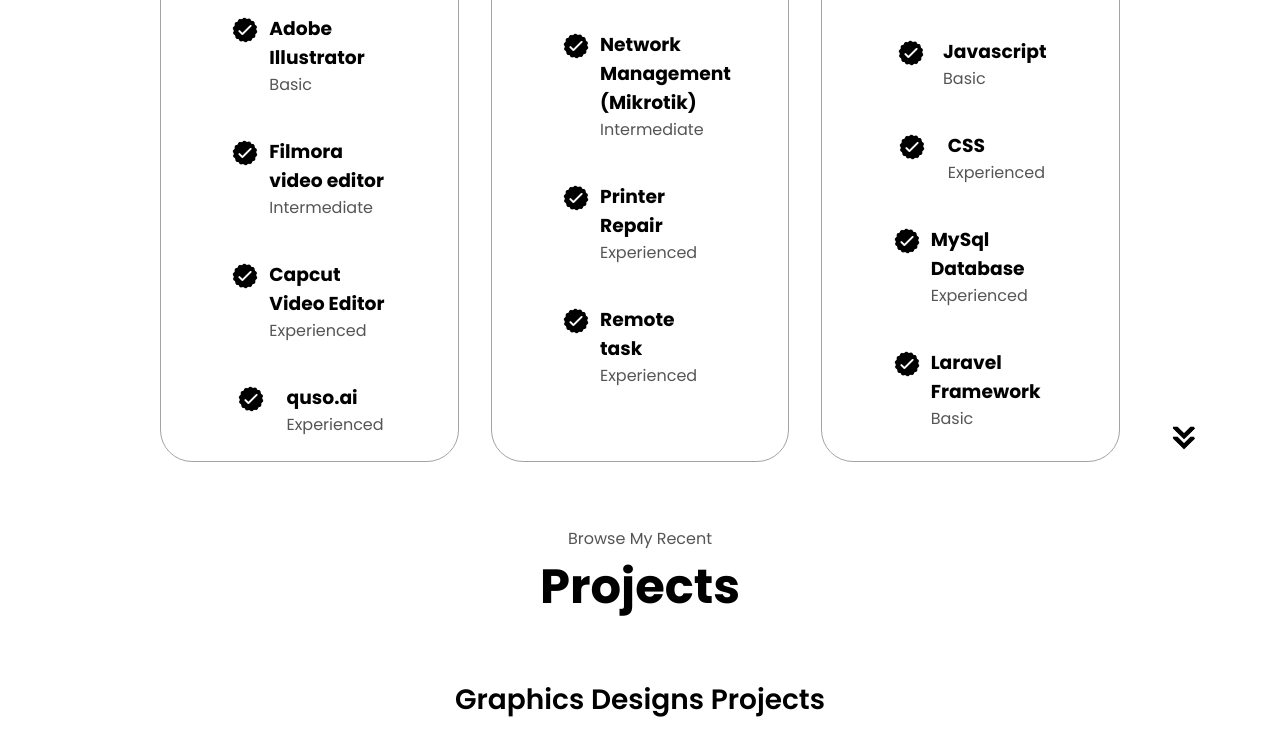
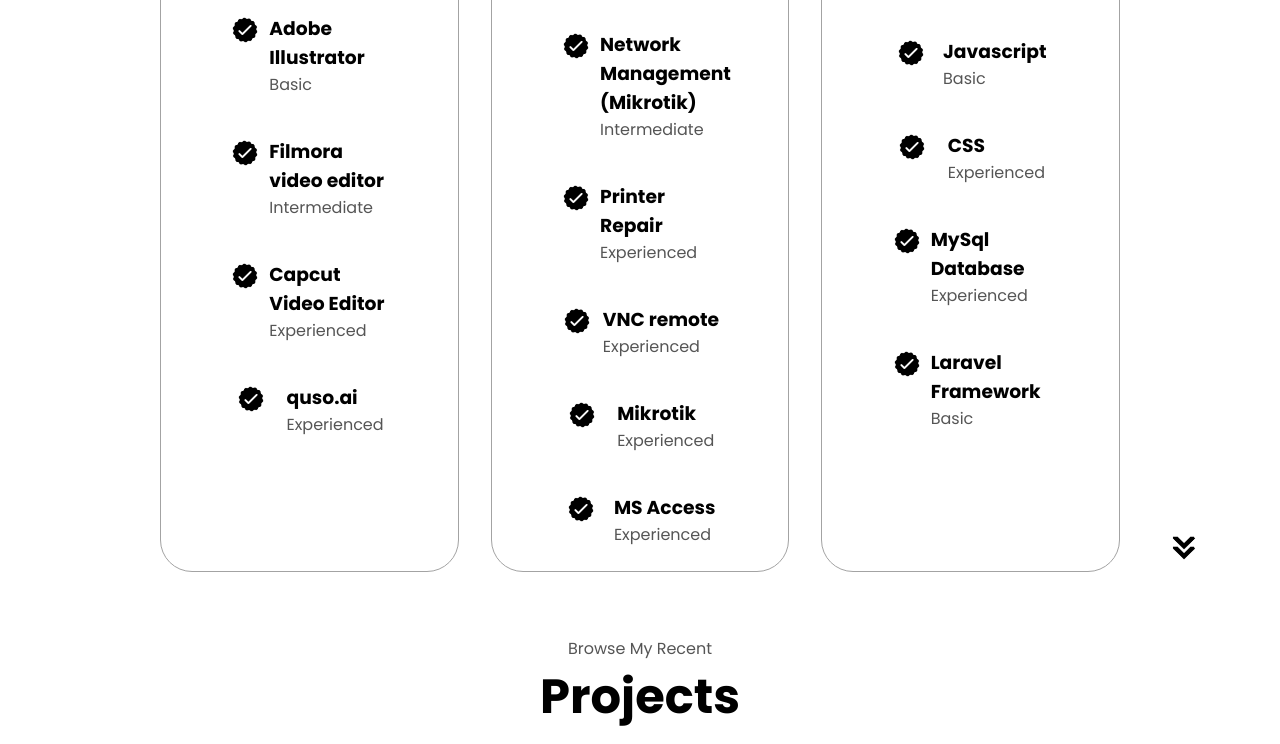
Before and after one commit to parengjames/webportfolio, a plain HTML site: page index.html in a window 1280 px wide. Shown: the part 2169-2913 px from the top of the page. Drawn offline with nearby package versions, Linux system fonts and the light colour scheme.

Commit message:
Update index.html
new information

```diff
--- a/index.html
+++ b/index.html
@@ -54,12 +54,12 @@
         <p class="section_text_p2">I'm a <span class="auto-type"></span></p>
 
         <script>
-          var typed = new Typed(".auto-type",{
-            strings: ["Freelancer","Graphic designer","Web developer"],
+          var typed = new Typed(".auto-type", {
+            strings: ["Freelancer", "Graphic designer", "Web developer"],
             typeSpeed: 150,
             backSpeed: 150,
-            loop: true
-          })
+            loop: true,
+          });
         </script>
 
         <div class="btn-container">
@@ -114,7 +114,7 @@
               />
               <h3>Experience</h3>
               <p>
-                1+ years <br />
+                2 years <br />
                 IT Staff
               </p>
             </div>
@@ -284,7 +284,29 @@
                   class="icon"
                 />
                 <div>
-                  <h3>Remote task</h3>
+                  <h3>VNC remote</h3>
+                  <p>Experienced</p>
+                </div>
+              </article>
+              <article>
+                <img
+                  src="./assets/checkmark.png"
+                  alt="experience icon"
+                  class="icon"
+                />
+                <div>
+                  <h3>Mikrotik</h3>
+                  <p>Experienced</p>
+                </div>
+              </article>
+              <article>
+                <img
+                  src="./assets/checkmark.png"
+                  alt="experience icon"
+                  class="icon"
+                />
+                <div>
+                  <h3>MS Access</h3>
                   <p>Experienced</p>
                 </div>
               </article>
@@ -397,7 +419,7 @@
                 <div class="swiper-wrapper">
                   <div class="swiper-slide tranding-slide">
                     <div class="tranding-slide-img">
-                      <img src="./assets/previews/image 1.jpg" alt="Tranding"/>
+                      <img src="./assets/previews/image 1.jpg" alt="Tranding" />
                     </div>
                   </div>
                   <div class="swiper-slide tranding-slide">
@@ -464,7 +486,7 @@
               Programming Projects
             </h2>
             <button
-              style="margin-top: 1.5rem; width: fit-content;"
+              style="margin-top: 1.5rem; width: fit-content"
               class="btn btn-color-1"
               onclick="window.open('https://github.com/parengjames?tab=repositories')"
             >
@@ -477,11 +499,9 @@
       <div class="experience-details-container">
         <div class="about-containers">
           <div class="details-container">
-            <h2 class="experience-sub-title project-header">
-              My Certificates
-            </h2>
+            <h2 class="experience-sub-title project-header">My Certificates</h2>
             <button
-              style="margin-top: 1.5rem; width: fit-content;"
+              style="margin-top: 1.5rem; width: fit-content"
               class="btn btn-color-1"
               onclick="window.open('https://drive.google.com/drive/folders/1OT4ZCn-rcVGgWwoWGKjz4TBFtoSnbx1C?usp=sharing')"
             >
```
